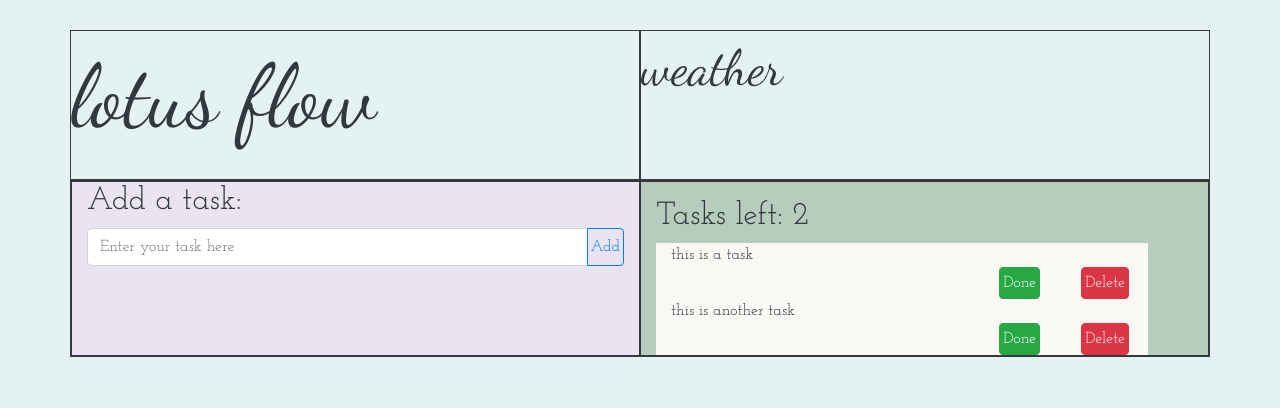
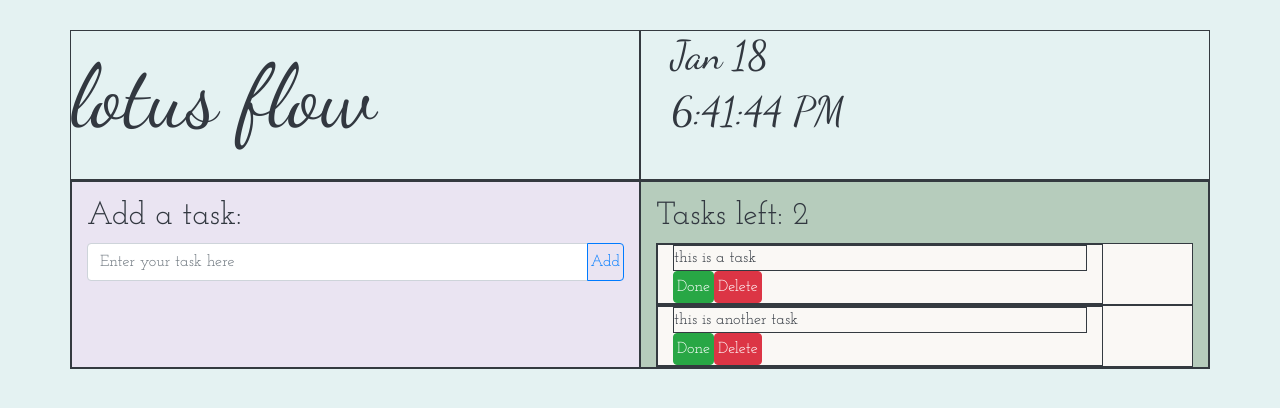
Before and after one commit to alexandra257/todo-proj-2020, a React (Create React App) app: page / in a window 1280 px wide. Shown: the top 408 px of the page. Built offline with nearby package versions, Linux system fonts and the light colour scheme.

Commit message:
live u pdating time

```diff
--- a/public/index.html
+++ b/public/index.html
@@ -14,20 +14,11 @@
     -->
   <link rel="manifest" href="%PUBLIC_URL%/manifest.json" />
 
-  <link rel="stylesheet" href="https://stackpath.bootstrapcdn.com/bootstrap/4.4.1/css/bootstrap.min.css"
-    integrity="sha384-Vkoo8x4CGsO3+Hhxv8T/Q5PaXtkKtu6ug5TOeNV6gBiFeWPGFN9MuhOf23Q9Ifjh" crossorigin="anonymous">
-
+  <link rel="stylesheet" href="https://stackpath.bootstrapcdn.com/bootstrap/4.1.3/css/bootstrap.min.css"
+    integrity="sha384-MCw98/SFnGE8fJT3GXwEOngsV7Zt27NXFoaoApmYm81iuXoPkFOJwJ8ERdknLPMO" crossorigin="anonymous">
 
   <title>Lotus Flow</title>
-  <script src="https://code.jquery.com/jquery-3.4.1.slim.min.js"
-    integrity="sha384-J6qa4849blE2+poT4WnyKhv5vZF5SrPo0iEjwBvKU7imGFAV0wwj1yYfoRSJoZ+n"
-    crossorigin="anonymous"></script>
-  <script src="https://cdn.jsdelivr.net/npm/popper.js@1.16.0/dist/umd/popper.min.js"
-    integrity="sha384-Q6E9RHvbIyZFJoft+2mJbHaEWldlvI9IOYy5n3zV9zzTtmI3UksdQRVvoxMfooAo"
-    crossorigin="anonymous"></script>
-  <script src="https://stackpath.bootstrapcdn.com/bootstrap/4.4.1/js/bootstrap.min.js"
-    integrity="sha384-wfSDF2E50Y2D1uUdj0O3uMBJnjuUD4Ih7YwaYd1iqfktj0Uod8GCExl3Og8ifwB6"
-    crossorigin="anonymous"></script>
+
 
   <link href="https://fonts.googleapis.com/css?family=Josefin+Slab&display=swap" rel="stylesheet" />
 
@@ -39,6 +30,15 @@
   <noscript>You need to enable JavaScript to run this app.</noscript>
   <div id="root"></div>
 
+  <script src="https://code.jquery.com/jquery-3.3.1.slim.min.js"
+    integrity="sha384-q8i/X+965DzO0rT7abK41JStQIAqVgRVzpbzo5smXKp4YfRvH+8abtTE1Pi6jizo"
+    crossorigin="anonymous"></script>
+  <script src="https://cdnjs.cloudflare.com/ajax/libs/popper.js/1.14.3/umd/popper.min.js"
+    integrity="sha384-ZMP7rVo3mIykV+2+9J3UJ46jBk0WLaUAdn689aCwoqbBJiSnjAK/l8WvCWPIPm49"
+    crossorigin="anonymous"></script>
+  <script src="https://stackpath.bootstrapcdn.com/bootstrap/4.1.3/js/bootstrap.min.js"
+    integrity="sha384-ChfqqxuZUCnJSK3+MXmPNIyE6ZbWh2IMqE241rYiqJxyMiZ6OW/JmZQ5stwEULTy"
+    crossorigin="anonymous"></script>
 </body>
 
 </html>
--- a/src/App.css
+++ b/src/App.css
@@ -5,3 +5,14 @@ body {
   margin: 30px 15px 30px 15px;
   color: #323840;
 }
+
+.time{
+  font-family: 'Dancing Script';
+  font-size: 20px;
+  /* text-align: right; */
+}
+
+.heading{
+  font-family: 'Dancing Script';
+  font-size: 88px;
+}
--- a/src/App.js
+++ b/src/App.js
@@ -1,7 +1,7 @@
 import React from "react";
 import "./App.css";
 import Title from './components/headers/Title';
-import Weather from "./components/WeatherWidget/Weather";
+import Time from './components/Time/Time';
 import TaskCount from "./components/task/TaskCount";
 import TaskList from "./components/task/TaskList";
 import AddTask from "./components/task/AddTask";
@@ -36,12 +36,10 @@ class App extends React.Component {
 
 
   completeTask = taskId => {
-    //Find task that needs to be updated
-    const tasksBeingUpdated = this.state.tasks;
-    //Update a property on the identified task
+    const tasksBeingUpdated = this.state.tasks;     //Find task that needs to be updated
     for (let i = 0; i < tasksBeingUpdated.length; i++) { //looping through the array of tasks
+
       const task = tasksBeingUpdated[i]; //looking at each individual one
-
       if (task.id === taskId) { //if the task id matches the taskID passed in
         task.completed = true;  //mark task completed as true
         break;
@@ -77,15 +75,16 @@ class App extends React.Component {
             <Title />
           </div>
           <div className="col border border-dark">
-            <Weather />
+            <Time />
           </div>
         </div>
 
 
+
         <div className="row border border-dark">
+
           <div className="col-lg-6 col-md-12 col-sm-12 border border-dark addTask">
             <h2>Add a task: </h2>
-
             <AddTask addTaskFunc={this.addTask} />
           </div>
 
@@ -101,7 +100,7 @@ class App extends React.Component {
         </div>
 
 
-      </div >
+      </div>
     );
   }
 }
--- /dev/null
+++ b/src/components/Time/Time.js
@@ -0,0 +1,43 @@
+import React, { useState } from "react";
+
+function Time() {
+
+
+    const today = (new Date()).toString().split(' ').splice(1, 2).join(' ');
+
+
+
+    setInterval(updateTime, 1000); //call updatedTime every second
+
+    const now = new Date().toLocaleTimeString(); //setting now to the current time
+
+    //below we set a destructured aray as a constant and assign the destructured array to useState
+    //we now need to declare two things:
+    //FIRST we pass in the name/state of this piece of state
+    //SECOND we pass in the function that will update this piece of data (time)
+    const [time, setTime] = useState(now);
+    //starting value of state is defined in useState()'s parentheses
+    //in this case it's the current time which we stored at the top of our App in the const 'now'
+
+    //this is the function that will update the inital value of the initial state
+    function updateTime() {
+        const newTime = new Date().toLocaleTimeString(); //this will allow us to call a new updated time
+        setTime(newTime); //this is the function we delcared would update our state in the destructured array
+    }
+
+    return (
+        <div className="container">
+
+            <div className="row ml-auto time">
+                <span><h1 className="text-right">{today}</h1></span>
+            </div>
+            <div className="row ml-auto time">
+                <h1>{time}</h1>{/*we use {time} to insert the dynamic value of 'time' into this h1*/}
+                {/*<button className="btnTime" onClick={updateTime}>Get Time</button>*/} {/*when the user clicks the button, updateTime is called*/}
+
+            </div>
+        </div>
+    );
+}
+
+export default Time;
--- a/src/components/WeatherWidget/Weather.js
+++ /dev/null
@@ -1,12 +0,0 @@
-import React from "react";
-import "./weather.css";
-
-function weather() {
-    return (
-        <div className="row weather">
-            <p>weather</p>
-        </div>
-    );
-}
-
-export default weather;
--- a/src/components/WeatherWidget/weather.css
+++ /dev/null
@@ -1,5 +0,0 @@
-.weather{
-    font-family: 'Dancing Script';
-    font-size: 50px;
-    text-align: right;
-  }
--- a/src/components/headers/Title.js
+++ b/src/components/headers/Title.js
@@ -1,5 +1,4 @@
 import React from "react";
-import './headings.css';
 
 function title() {
   return (
--- a/src/components/headers/headings.css
+++ /dev/null
@@ -1,4 +0,0 @@
-.heading{
-  font-family: 'Dancing Script';
-  font-size: 88px;
-}
--- a/src/components/task/Task.css
+++ b/src/components/task/Task.css
@@ -1,6 +1,6 @@
 .taskCount {
   color: #323840;
-  margin-top: 15px;
+  padding-top: 15px;
 }
 
 
@@ -12,7 +12,7 @@
 
 .addTask {
   background-color:#eae4f2;
-
+  padding-top: 15px;
 
 }
 
--- a/src/components/task/Task.js
+++ b/src/components/task/Task.js
@@ -20,26 +20,23 @@ class Task extends React.Component {
     let description;
 
     if (this.props.item.completed) {
-      description = <div className="col-12 col-md-8 completedTask">{this.props.item.description}</div>
+      description = <div className="border border-dark completedTask">{this.props.item.description}</div>
     } else {
-      description = <div className="col-12 col-md-8">{this.props.item.description}</div>
+      description = <div className="border border-dark">{this.props.item.description}</div>
 
     }
 
 
     return (
-      <div className="row task">
-        {description}
-        <div className="col-12 col-md-8"></div>
+      <div className="row border border-dark task">
+        <div className="col-10 border border-dark">
+          {description}
 
-        <div className="col-3 col-md-2">
           {!this.props.item.completed && (              //if the task is not completed + the done button is clicked, remove the done button
             <button type="button" className="btn btn-success" onClick={this.doneClicked}>
               Done
           </button>
           )}
-        </div>
-        <div className="col-3 col-md-2">
           <button
             type="button"
             className="btn btn-danger"
--- a/src/components/task/TaskList.js
+++ b/src/components/task/TaskList.js
@@ -5,10 +5,7 @@ import Task from "./Task";
 class TaskList extends React.Component {
   render() {
     return (
-      <div>
-        <div className="col-11 taskBox">
-          {/* TASKBOX LOOP BELOW*/}
-
+      <div className="col taskBox">
         {this.props.taskCollection.map(taskItem => (
           <Task
             item={taskItem}
@@ -16,9 +13,8 @@ class TaskList extends React.Component {
             deleteTaskFunc={this.props.deleteTaskFunc}
             completedTaskFunc={this.props.completedTaskFunc}
           />
-          )) //prop is 'item'
+        ))
         }
-        </div>
       </div>
     );
   }
```
Also changed, not shown: src/components/task/Form.js (added, +55 -0 lines). Lines whose indentation alone changed are shown as unchanged.
